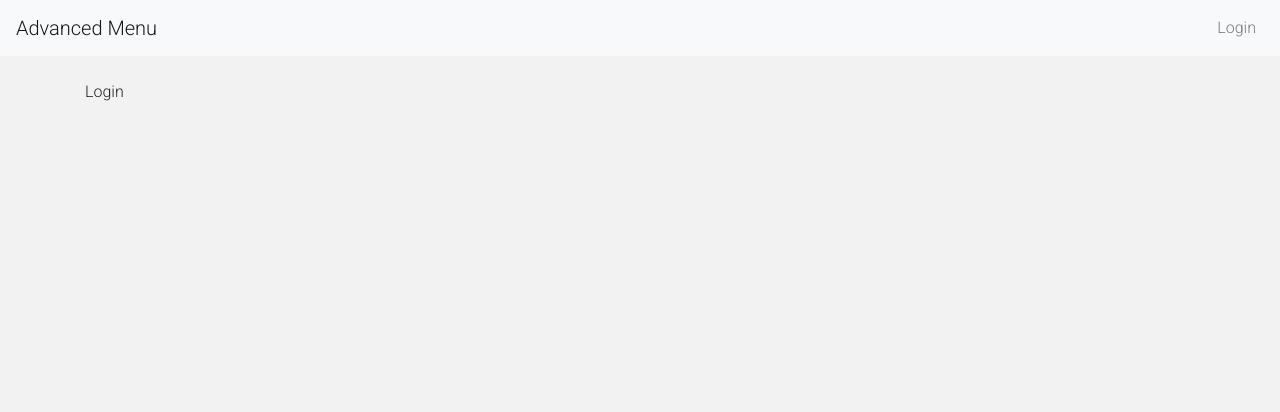
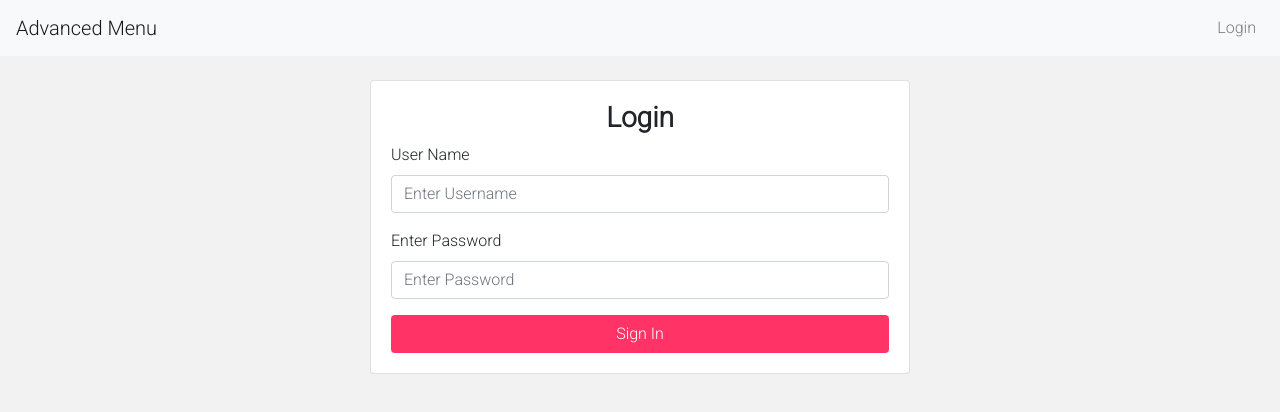
Before and after one commit to eliasglyptis/advanced_menu_frontend, a React (Create React App) app: page /login in a window 1280 px wide. Shown: the top 412 px of the page. Built offline with nearby package versions, Linux system fonts and the light colour scheme.

Commit message:
updated login details

```diff
--- a/package.json
+++ b/package.json
@@ -2,6 +2,7 @@
   "name": "advanced_menu_frontend",
   "version": "0.1.0",
   "private": true,
+  "proxy": "http://localhost:8000",
   "dependencies": {
     "@testing-library/jest-dom": "^5.16.1",
     "@testing-library/react": "^12.1.2",
--- /dev/null
+++ b/src/apis.js
@@ -0,0 +1,40 @@
+import { toast } from 'react-toastify';
+
+export function signIn(username, password) {
+  return fetch("auth/token/login/", {
+    method: "POST",
+    headers: {
+      'content-type': "application/json",
+
+    },
+    body: JSON.stringify({username, password})
+  }).then((response) => {
+    console.log(response);
+    // If it is success
+    if (response.ok) {
+      return response.json();
+    }
+    // Otherwise, if there is an error
+    return response.json().then((json) => {
+      // handle JSON error response by server
+      if (response.status === 400) {
+        const errors = Object.keys(json).map(
+          (k) => `${(json[k].join(" "))}`
+        );
+        throw new Error(errors.join(" "))
+      }
+      throw new Error(JSON.stringify(json));
+    }).catch((e) => {
+      if (e.name === "SyntaxError") {
+        throw new Error(response.statusText);
+      }
+      throw new Error(e);
+    })
+  }).then((json) => {
+    //Call API Successfully
+    toast(JSON.stringify(json), {type: "success"});
+  }).catch((e) => {
+    // Handle all Errors
+    toast(e.message, { type: "error" });
+  })
+}
--- a/src/pages/Login.js
+++ b/src/pages/Login.js
@@ -1,7 +1,51 @@
-import React from 'react';
-import MainLayout from '../layouts/MainLayout';
+import { Button, Card, Col, Form, Row } from "react-bootstrap";
+import { React, useState } from "react";
+import { signIn } from "../apis";
+import MainLayout from "../layouts/MainLayout";
+
+const Login = () => {
+	const [username, setUsername] = useState("");
+	const [password, setPassword] = useState("");
+	const onClick = () => {
+		signIn(username, password);
+	};
+
+	return (
+		<MainLayout>
+			<Row className="justify-content-center">
+				<Col lg={6} md={8}>
+					<Card>
+						<Card.Body>
+							<h3 className="text-center">
+								<b>Login</b>
+							</h3>
+							<Form.Group>
+								<Form.Label>User Name</Form.Label>
+								<Form.Control
+									type="text" placeholder="Enter Username" value={username}
+									onChange={(e) => setUsername(e.target.value)}
+								/>
+							</Form.Group>
+
+							<Form.Group>
+								<Form.Label>Enter Password</Form.Label>
+								<Form.Control
+									type="password" placeholder="Enter Password" value={password}
+									onChange={(e) => setPassword(e.target.value)}
+								/>
+							</Form.Group>
+
+							<Button variant="standard" block onClick={onClick}>
+								Sign In
+							</Button>
 
 
-const Login = () => <MainLayout>Login</MainLayout>
+						</Card.Body>
+					</Card>
+				</Col>
+			</Row>
+		</MainLayout>
+	);
+};
 
 export default Login;
```
